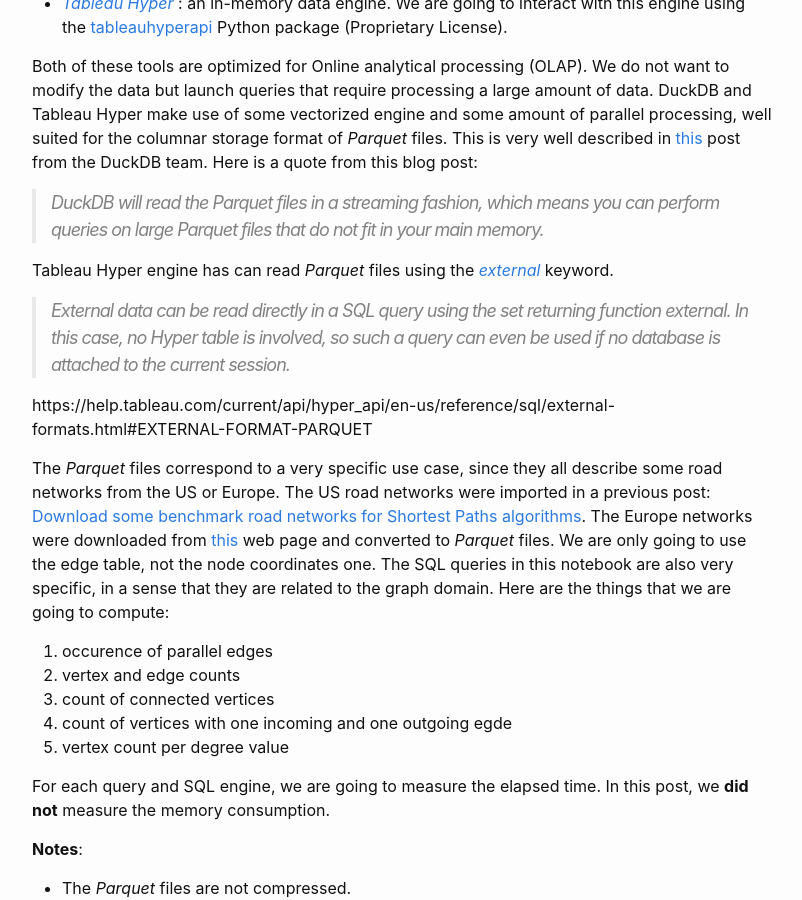
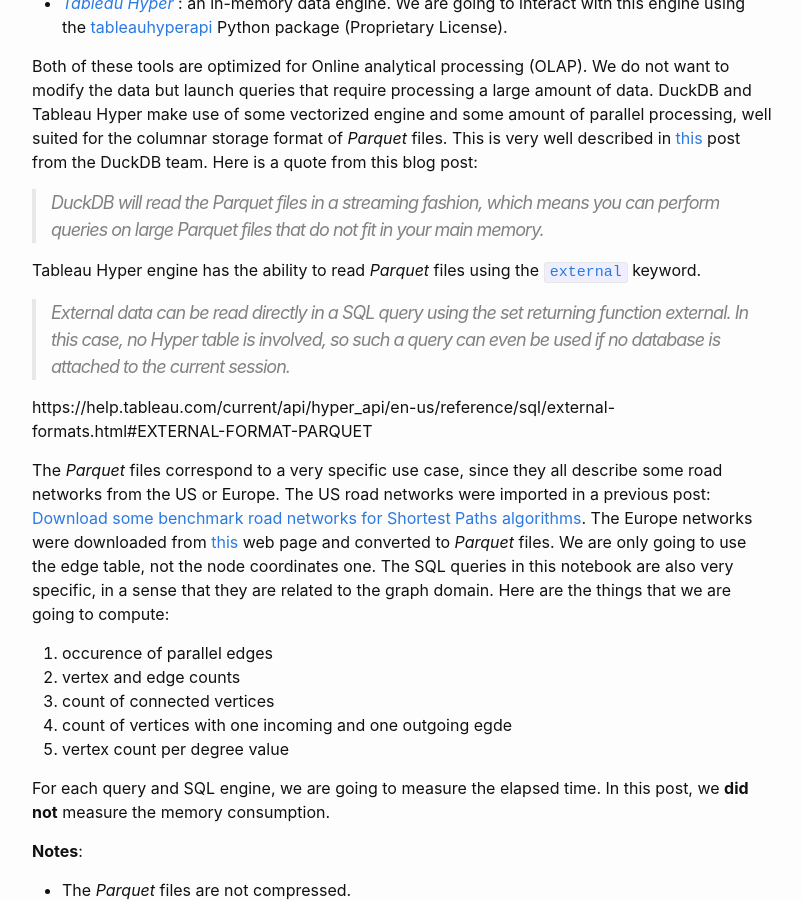
Before and after one commit to aetperf/aetperf.github.io, a Jekyll site: the page built from _posts/2022-10-03-Query-Parquet-files-with-DuckDB-and-Tableau-Hyper-engines.md, in a window 1280 px wide and 900 px high, scrolled down 338 px. Shown: the whole window, without its empty margins (238-1040 px from the left). Built offline with Jekyll 4.4.1, drawn with Linux system fonts in a browser that asks for light colours; comment, search, counter and statistics services are not loaded.

Commit message:
small update

```diff
--- a/_posts/2022-10-03-Query-Parquet-files-with-DuckDB-and-Tableau-Hyper-engines.md
+++ b/_posts/2022-10-03-Query-Parquet-files-with-DuckDB-and-Tableau-Hyper-engines.md
@@ -22,7 +22,7 @@
 
 > DuckDB will read the Parquet files in a streaming fashion, which means you can perform queries on large Parquet files that do not fit in your main memory.
 
-Tableau Hyper engine has can read *Parquet* files using the [*external*](
+Tableau Hyper engine has the ability to read *Parquet* files using the [`external`](
  https://help.tableau.com/current/api/hyper_api/en-us/reference/sql/external-data-in-sql.html) keyword.
 
 > External data can be read directly in a SQL query using the set returning function external. In this case, no Hyper table is involved, so such a query can even be used if no database is attached to the current session.
```
